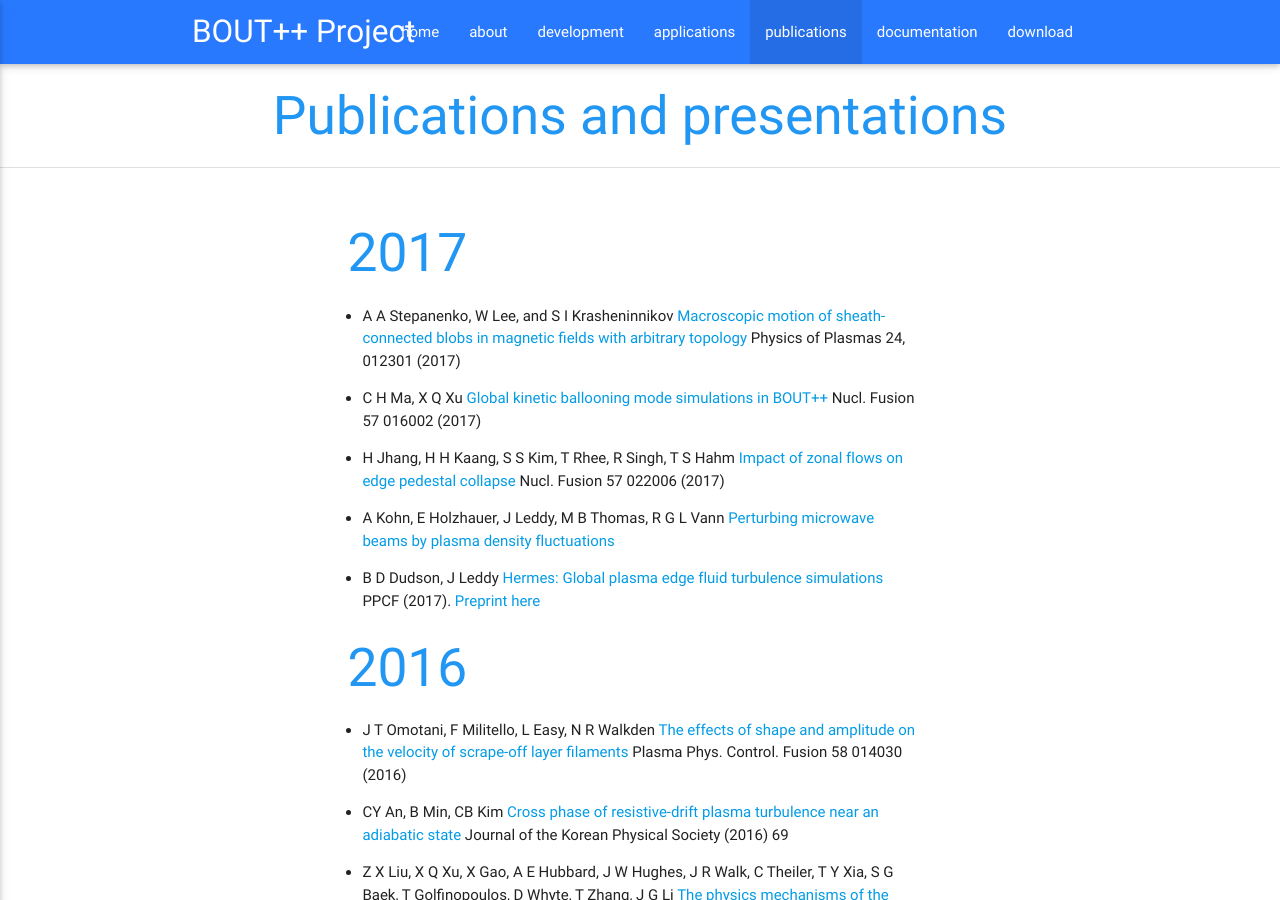
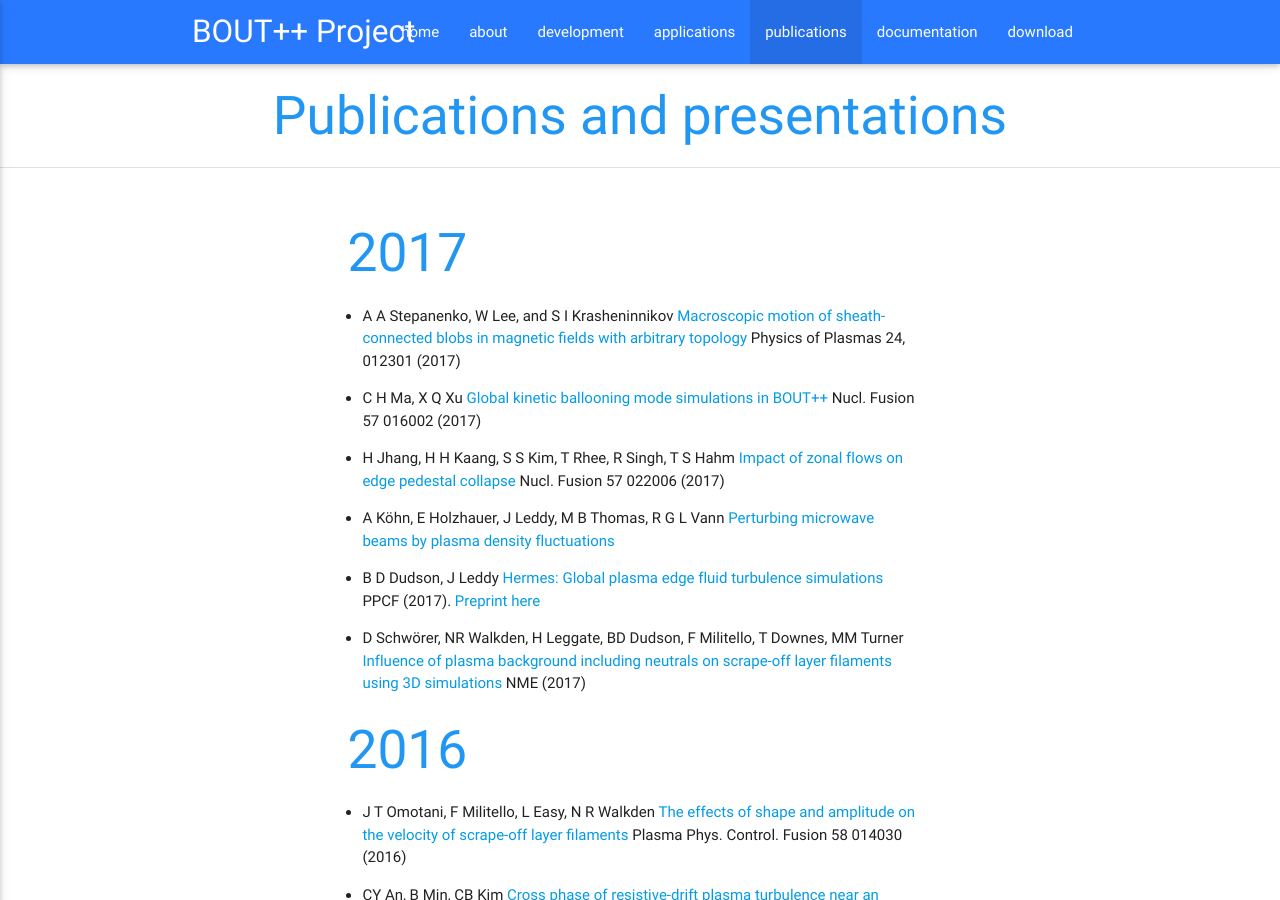
Before and after one commit to boutproject/boutproject.github.io, a Jekyll site: the page built from publications/index.md, in a window 1280 px wide and 900 px high. Built offline with Jekyll 4.4.1, drawn with Linux system fonts in a browser that asks for light colours.

Commit message:
Add neutral filament interaction paper

```diff
--- a/publications/index.md
+++ b/publications/index.md
@@ -11,8 +11,9 @@ nav-state: publications
 * A A Stepanenko, W Lee, and S I Krasheninnikov [Macroscopic motion of sheath-connected blobs in magnetic fields with arbitrary topology](http://doi.org/10.1063/1.4972800) Physics of Plasmas 24, 012301 (2017)
 * C H Ma, X Q Xu [Global kinetic ballooning mode simulations in BOUT++](http://doi.org/10.1088/0029-5515/57/1/016002) Nucl. Fusion 57 016002 (2017)
 * H Jhang, H H Kaang, S S Kim, T Rhee, R Singh, T S Hahm [Impact of zonal flows on edge pedestal collapse](http://doi.org/10.1088/0029-5515/57/2/022006) Nucl. Fusion 57 022006 (2017)
-* A Kohn, E Holzhauer, J Leddy, M B Thomas, R G L Vann [Perturbing microwave beams by plasma density fluctuations](https://arxiv.org/abs/1703.05182)
+* A Köhn, E Holzhauer, J Leddy, M B Thomas, R G L Vann [Perturbing microwave beams by plasma density fluctuations](https://arxiv.org/abs/1703.05182)
 * B D Dudson, J Leddy [Hermes: Global plasma edge fluid turbulence simulations](https://doi.org/10.1088/1361-6587/aa63d2) PPCF (2017). [Preprint here](https://arxiv.org/abs/1609.03360)
+* D Schwörer, NR Walkden, H Leggate, BD Dudson, F Militello, T Downes, MM Turner [Influence of plasma background including neutrals on scrape-off layer filaments using 3D simulations](https://www.sciencedirect.com/science/article/pii/S2352179116301648?np=y) NME (2017)
 
 2016
 ----
```
